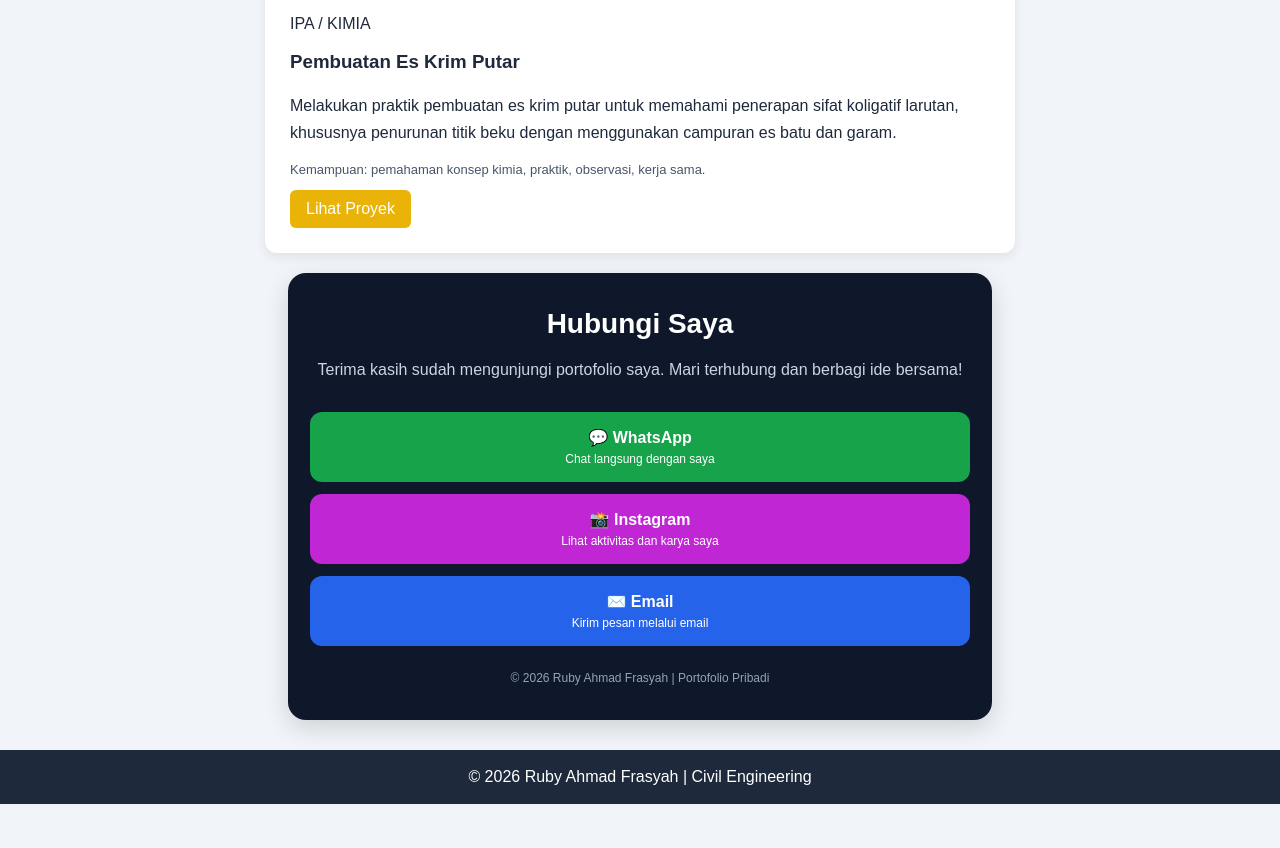
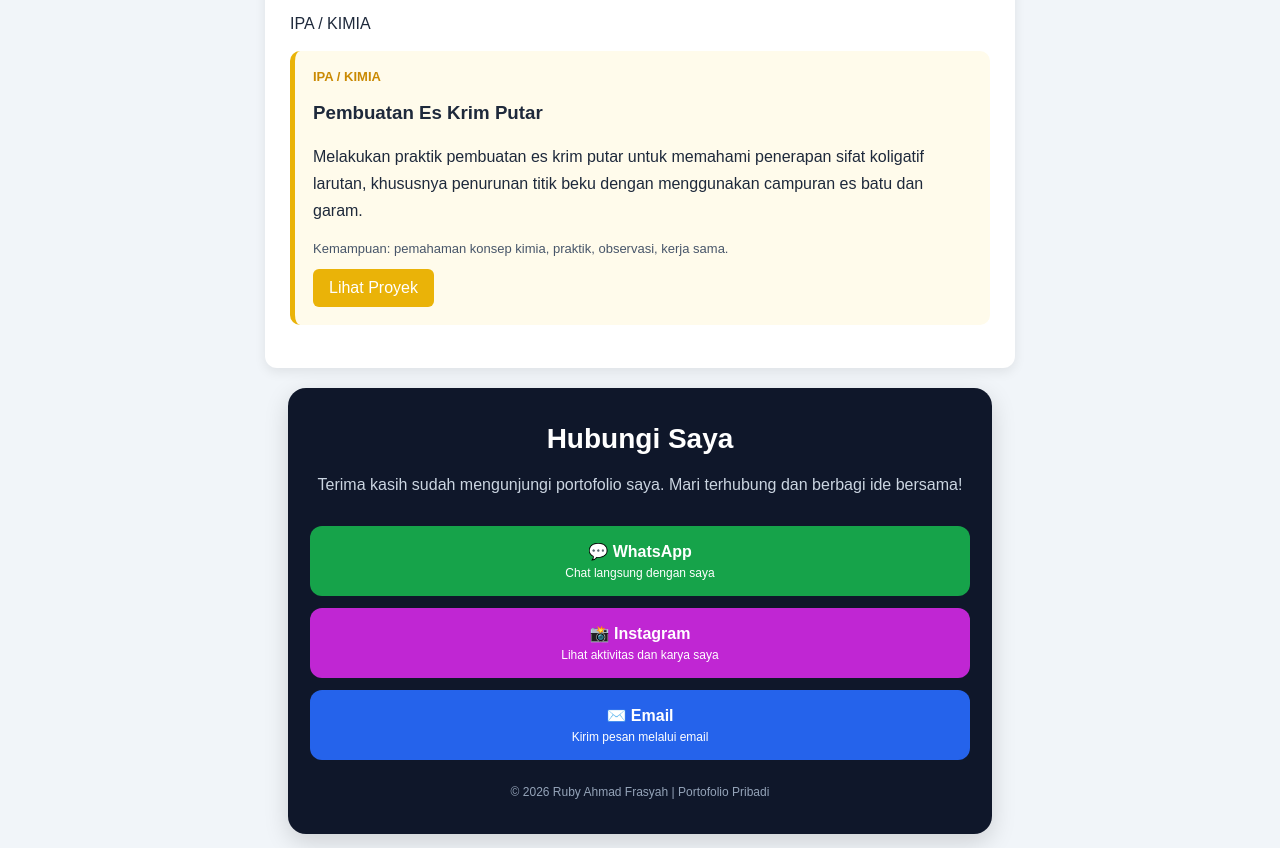
Before and after one commit to rubikonnnn/Ruby-project, a plain HTML site: page index.html in a window 1280 px wide. Shown: the part 2374-3222 px from the top of the page. Before the commit the page ends 3178 px from the top, so only its background shows below. Drawn offline with Linux system fonts and the light colour scheme.

Commit message:
Add section for IPA / KIMIA project

```diff
--- a/index.html
+++ b/index.html
@@ -365,6 +365,21 @@
     </div>
 
     IPA / KIMIA
+    <!-- Proyek IPA / KIMIA -->
+<div style="
+    background-color: #fffbeb;
+    padding: 18px;
+    margin: 18px 0;
+    border-radius: 10px;
+    border-left: 5px solid #eab308;
+">
+    <p style="
+        color: #ca8a04;
+        font-size: 13px;
+        font-weight: bold;
+        margin-top: 0;
+    ">
+        IPA / KIMIA
     </p>
 
     <h3>Pembuatan Es Krim Putar</h3>
```
